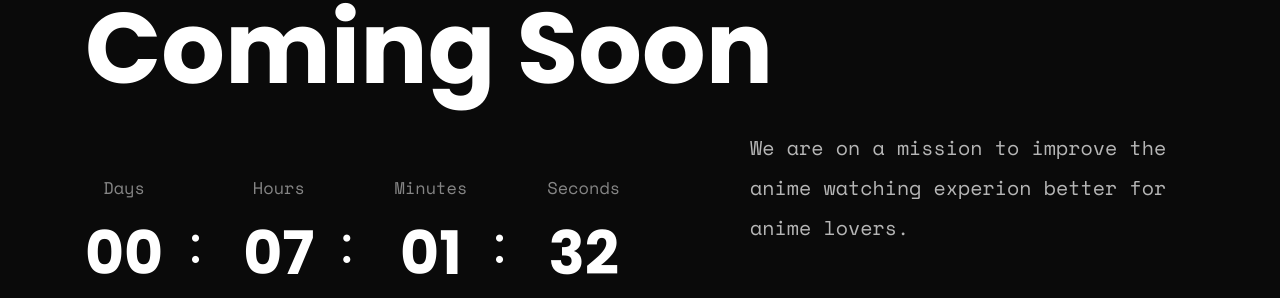
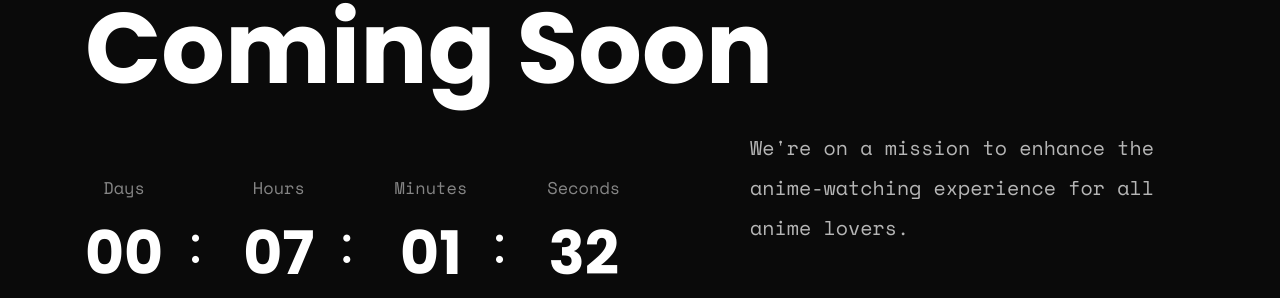
Before and after one commit to TOXICTURBO/ani-coming, a plain HTML site: page index.html in a window 1280 px wide. Shown: the part 388-686 px from the top of the page. Drawn offline with nearby package versions, Linux system fonts and the light colour scheme.

Commit message:
Update index.html

```diff
--- a/index.html
+++ b/index.html
@@ -60,7 +60,7 @@
                             </div>
                             <div class="col-xl-5 col-lg-5">
                                 <!-- desc strat  -->
-                                <p class="wow fadeInLeft" data-wow-delay=".4s">We are on a mission to improve the anime watching experion better for anime lovers.</p>
+                                <p class="wow fadeInLeft" data-wow-delay=".4s">We're on a mission to enhance the anime-watching experience for all anime lovers.</p>
                                 <!-- desc end  -->
                             </div>
                         </div>
```
